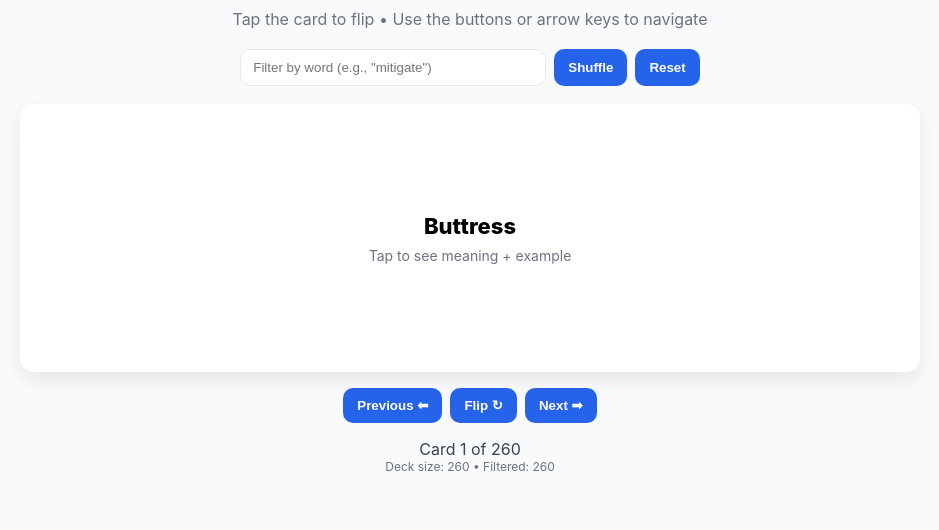
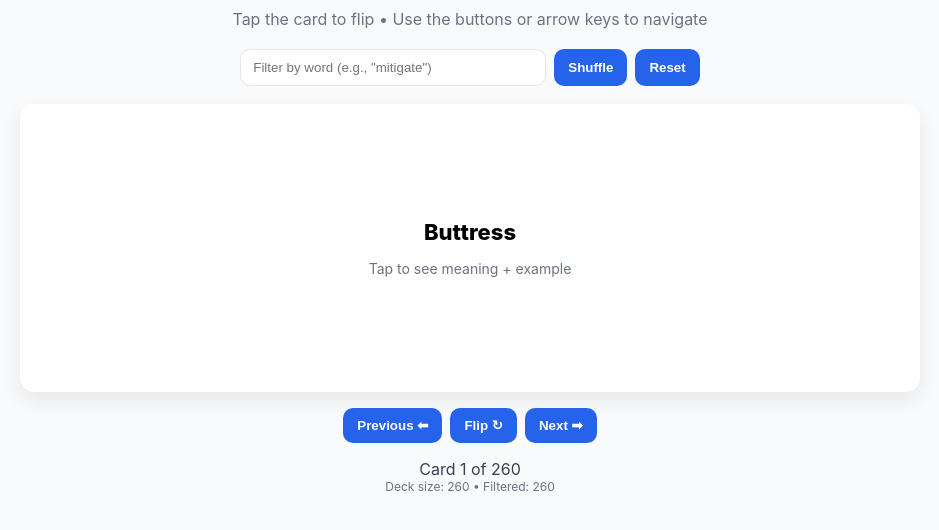
Before and after one commit to dc12345-art/sat-flashcards, a plain HTML site: page index.html in a window 1280 px wide. Shown: the part 66-596 px from the top of the page, without its empty margins (170-1109 px from the left). Drawn offline with Linux system fonts and the light colour scheme.

Commit message:
Update index.html

```diff
--- a/index.html
+++ b/index.html
@@ -9,13 +9,23 @@
   h1 { text-align: center; margin: 0 0 12px; }
   .sub { text-align: center; color: #6b7280; margin-bottom: 20px; }
   .wrap { max-width: 900px; margin: 0 auto; }
-  .flashcard {
-    min-height: 220px; background: white; border-radius: 14px;
-    box-shadow: 0 8px 20px rgba(0,0,0,.08); padding: 24px;
-    display: flex; align-items: center; justify-content: center; text-align: center;
-    cursor: pointer; transition: transform .15s ease, box-shadow .15s ease;
-    white-space: pre-line;
-  }
+.flashcard {
+  min-height: 240px;
+  background: white;
+  border-radius: 14px;
+  box-shadow: 0 8px 20px rgba(0,0,0,.08);
+  padding: 24px;
+
+  display: flex;
+  flex-direction: column;   /* 👈 force vertical stacking */
+  justify-content: center; /* center vertically */
+  align-items: center;     /* center horizontally */
+  text-align: center;
+
+  cursor: pointer;
+  transition: transform .15s ease, box-shadow .15s ease;
+  line-height: 1.6;        /* more breathing room */
+}
   .flashcard:hover { transform: translateY(-2px); box-shadow: 0 12px 24px rgba(0,0,0,.12); }
   .controls { display: flex; flex-wrap: wrap; justify-content: center; gap: 8px; margin: 16px 0; }
   button { padding: 10px 14px; border: none; border-radius: 10px; background: #2563eb; color: white; font-weight: 600; cursor: pointer; }
```
